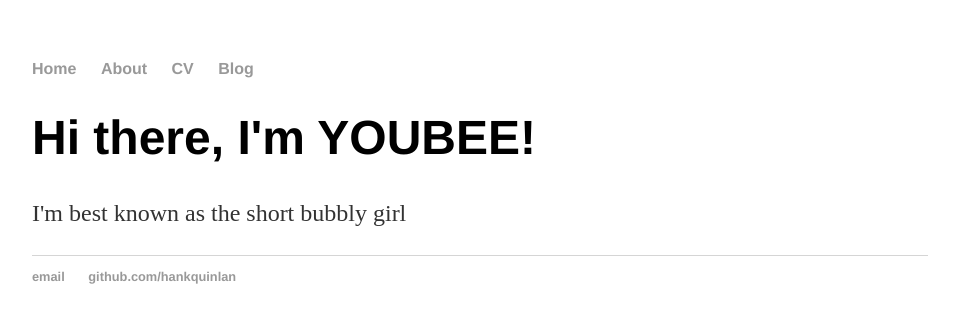
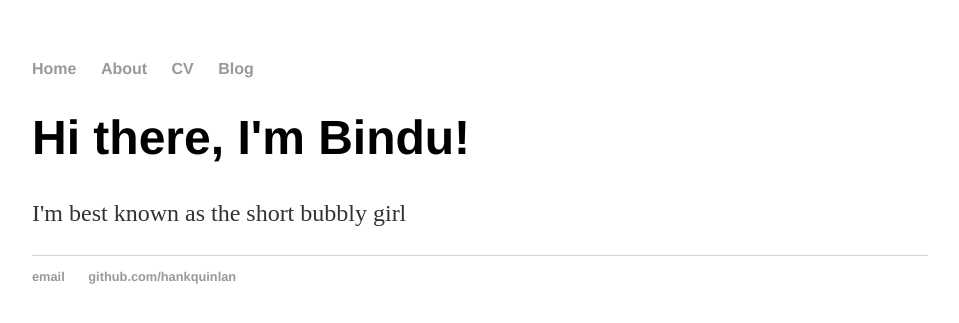
Before and after one commit to UpadhyayBindu/UpadhyayBindu.github.io, a Jekyll site: the page built from index.html, in a window 1280 px wide. Shown: the top 323 px of the page, without its empty margins (160-1119 px from the left). Built offline with Jekyll 4.4.1, drawn with Linux system fonts in a browser that asks for light colours.

Commit message:
editing text after creating default

```diff
--- a/index.html
+++ b/index.html
@@ -1,30 +1,8 @@
-<!DOCTYPE html>
-<html>
-	<head>
-		<title>Bindu Upadhyay</title>
-		<!-- link to main stylesheet -->
-		<link rel="stylesheet" type="text/css" href="/css/main.css">
-	</head>
-	<body>
-		<nav>
-    		<ul>
-        		<li><a href="/">Home</a></li>
-	        	<li><a href="/about">About</a></li>
-        		<li><a href="/cv">CV</a></li>
-        		<li><a href="/blog">Blog</a></li>
-    		</ul>
-		</nav>
-		<div class="container">
-    		<div class="blurb">
-        		<h1>Hi there, I'm YOUBEE!</h1>
-				<p>I'm best known as the short bubbly girl</p>
-    		</div><!-- /.blurb -->
-		</div><!-- /.container -->
-		<footer>
-    		<ul>
-        		<li><a href="mailto:hankquinlanhub@gmail.com">email</a></li>
-        		<li><a href="https://github.com/hankquinlan">github.com/hankquinlan</a></li>
-			</ul>
-		</footer>
-	</body>
-</html>
+---
+layout: default
+title: Hank Quinlan, Horrible Cop
+---
+<div class="blurb">
+	<h1>Hi there, I'm Bindu!</h1>
+	<p>I'm best known as the short bubbly girl</p>
+</div><!-- /.blurb -->
```
